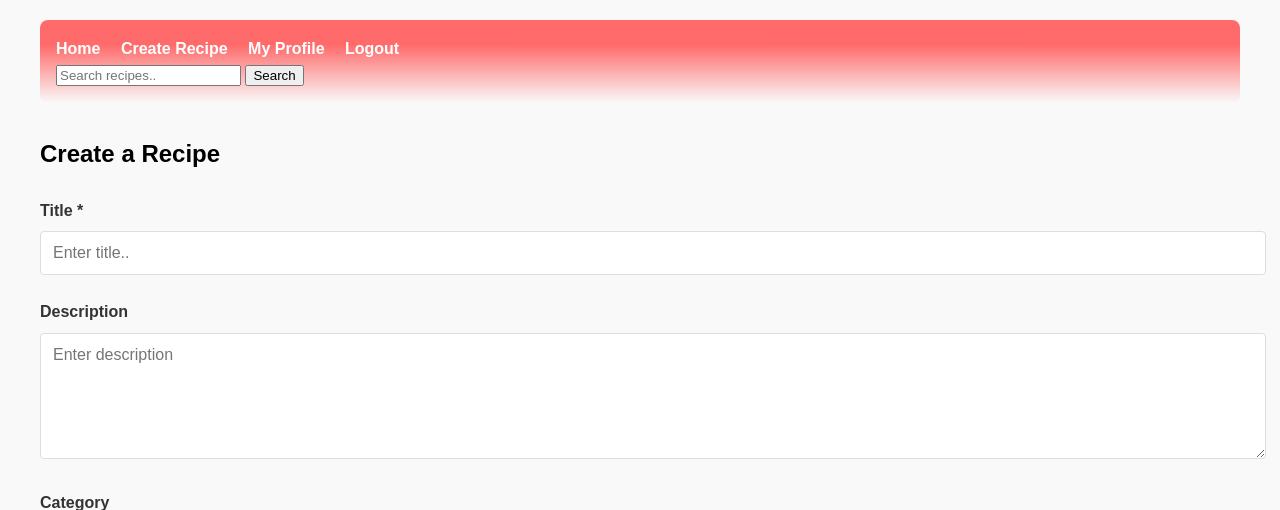
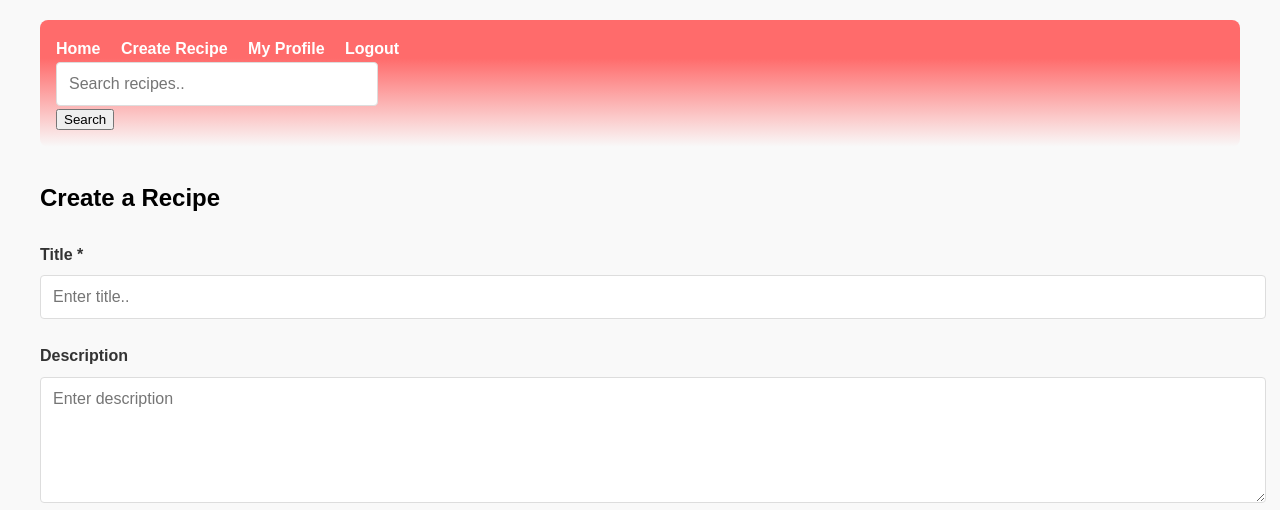
Before and after one commit to ichi-saki/Recipe_app, a Flask app: page /recipe/create in a window 1280 px wide. Shown: the top 510 px of the page. Run offline with Flask 3, Linux system fonts and the light colour scheme; the visitor is signed in with stand-in values (Sample User, id 1); parts of the project's set-up code (start-up, migrations or seed data) failed here and were passed over.

Commit message:
more styling for search and results

```diff
--- a/static/css/style.css
+++ b/static/css/style.css
@@ -443,3 +443,35 @@ small {
     box-shadow: 0 2px 10px rgba(0,0,0,0.1);
     margin-bottom: 2rem;
 }
+
+.results-info {
+    font-size: 1.1rem;
+    color: #666;
+    margin: 1rem 0;
+}
+
+.search-form {
+    display: flex;
+    justify-content: flex-start;
+    gap: 0.5rem;
+    margin: 0;
+}
+.search-form .form-group {
+    margin-bottom: 1.5rem;
+}
+
+.search-form label {
+    display: block;
+    margin-bottom: 0.5rem;
+    font-weight: bold;
+    color: #333;
+}
+
+.search-form input,
+.search-form select {
+    width: 100%;
+    padding: 0.75rem;
+    border: 1px solid #ddd;
+    border-radius: 4px;
+    font-size: 1rem;
+}
```
